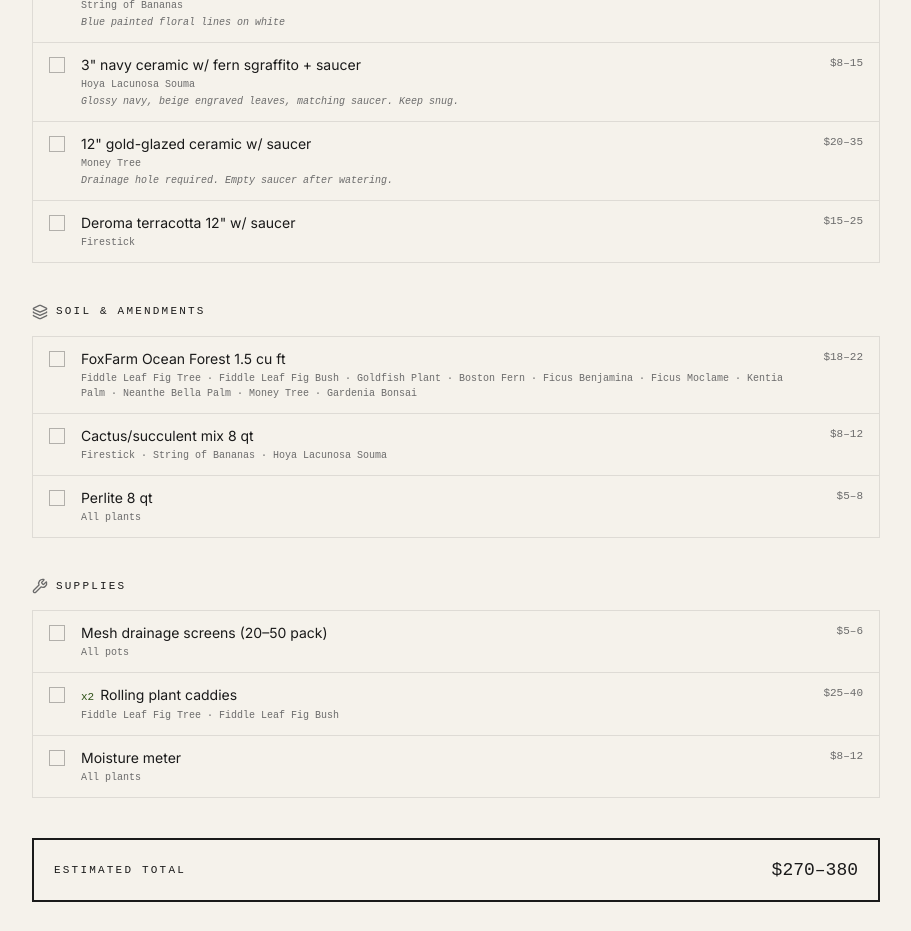
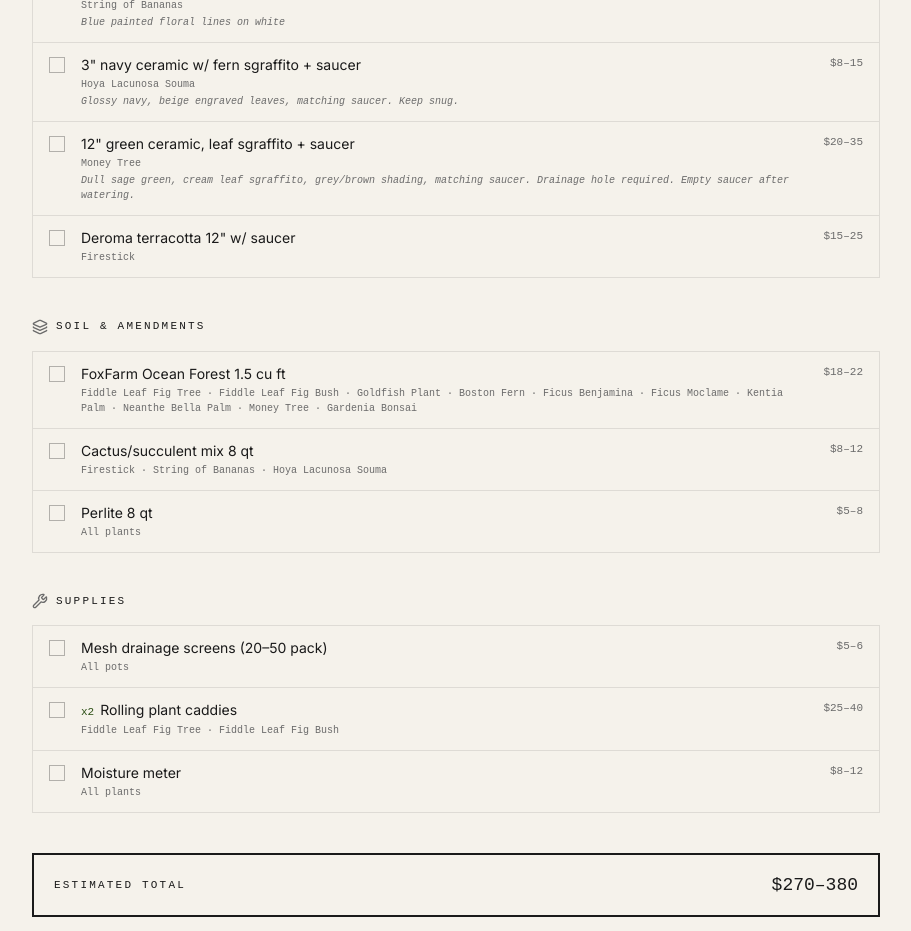
Before and after one commit to djmango/plant-guide, a Next.js app: page /guide/shopping in a window 1280 px wide. Shown: the part 900-1831 px from the top of the page, without its empty margins (184-1095 px from the left). Built offline with nearby package versions, Linux system fonts and the light colour scheme; a web font is replaced by a local one.

Commit message:
Money tree: green leaf-sgraffito pot, matching art and data
The pot was an invented gold-glazed ceramic. Changed to the real one:
dull sage-green glazed ceramic with cream leaf sgraffito and grey/brown
shading. Updated the illustration, the plant record, and the shopping entry.

```diff
--- a/src/data/plants.ts
+++ b/src/data/plants.ts
@@ -316,8 +316,8 @@ export const plants: Plant[] = [
       "Braided trunk with glossy hand-shaped leaves, five leaflets each. The luck plant.",
     imageUrl: "/images/plants/money-tree.webp",
     currentPot: '10" nursery',
-    newPot: '12" gold-glazed ceramic w/ saucer',
-    potType: "Glazed ceramic, gold/ochre",
+    newPot: '12" green ceramic, leaf sgraffito, matching saucer',
+    potType: "Dull sage-green glazed ceramic, cream leaf sgraffito, grey/brown shading",
     soil: "FoxFarm Ocean Forest + perlite (70/30)",
     soilMix: "foxfarm-70-30",
     water:
--- a/src/data/shopping.ts
+++ b/src/data/shopping.ts
@@ -81,13 +81,13 @@ export const shoppingItems: ShoppingItem[] = [
     note: "Glossy navy, beige engraved leaves, matching saucer. Keep snug.",
   },
   {
-    id: "ceramic-12-gold",
-    name: '12" gold-glazed ceramic w/ saucer',
+    id: "ceramic-12-green",
+    name: '12" green ceramic, leaf sgraffito + saucer',
     category: "ceramic-terracotta",
     forPlants: ["Money Tree"],
     price: "$20–35",
     quantity: 1,
-    note: "Drainage hole required. Empty saucer after watering.",
+    note: "Dull sage green, cream leaf sgraffito, grey/brown shading, matching saucer. Drainage hole required. Empty saucer after watering.",
   },
   {
     id: "terra-12",
```
Also changed, not shown: public/images/plants/money-tree.webp.
